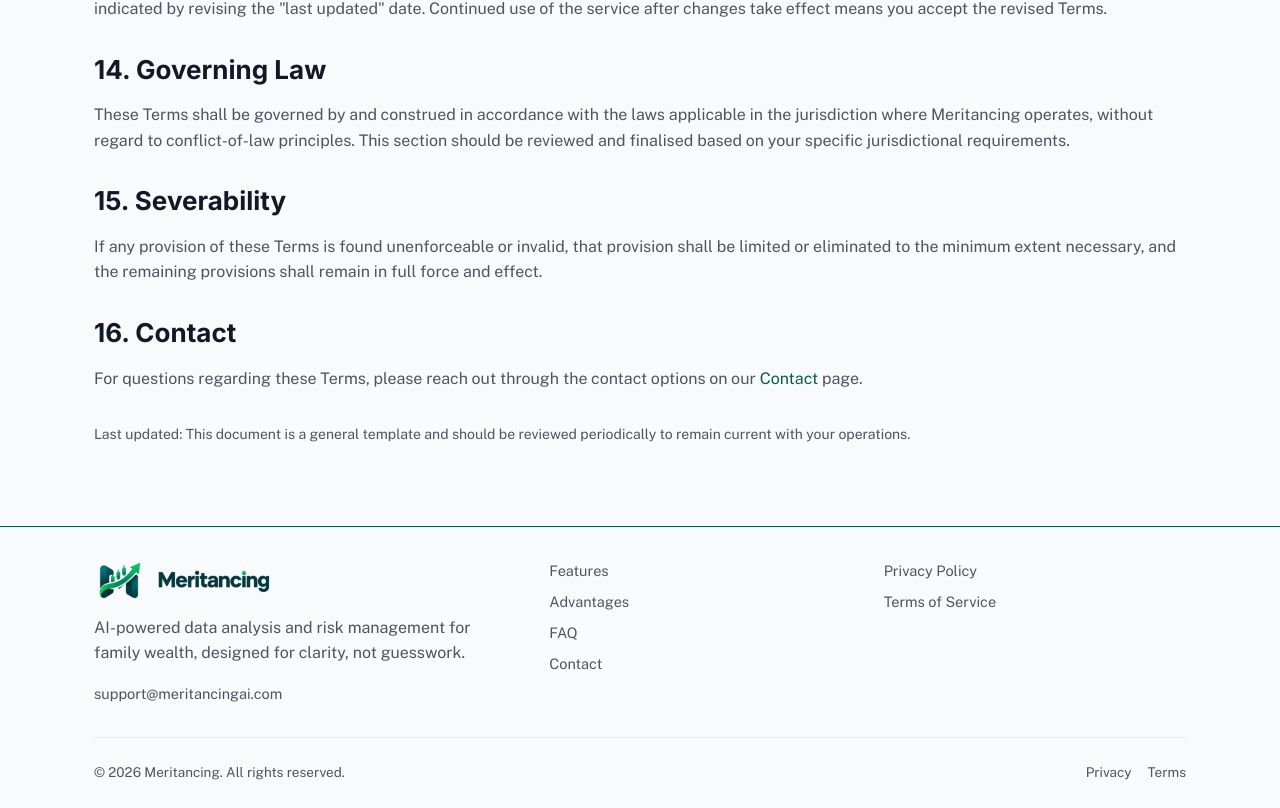
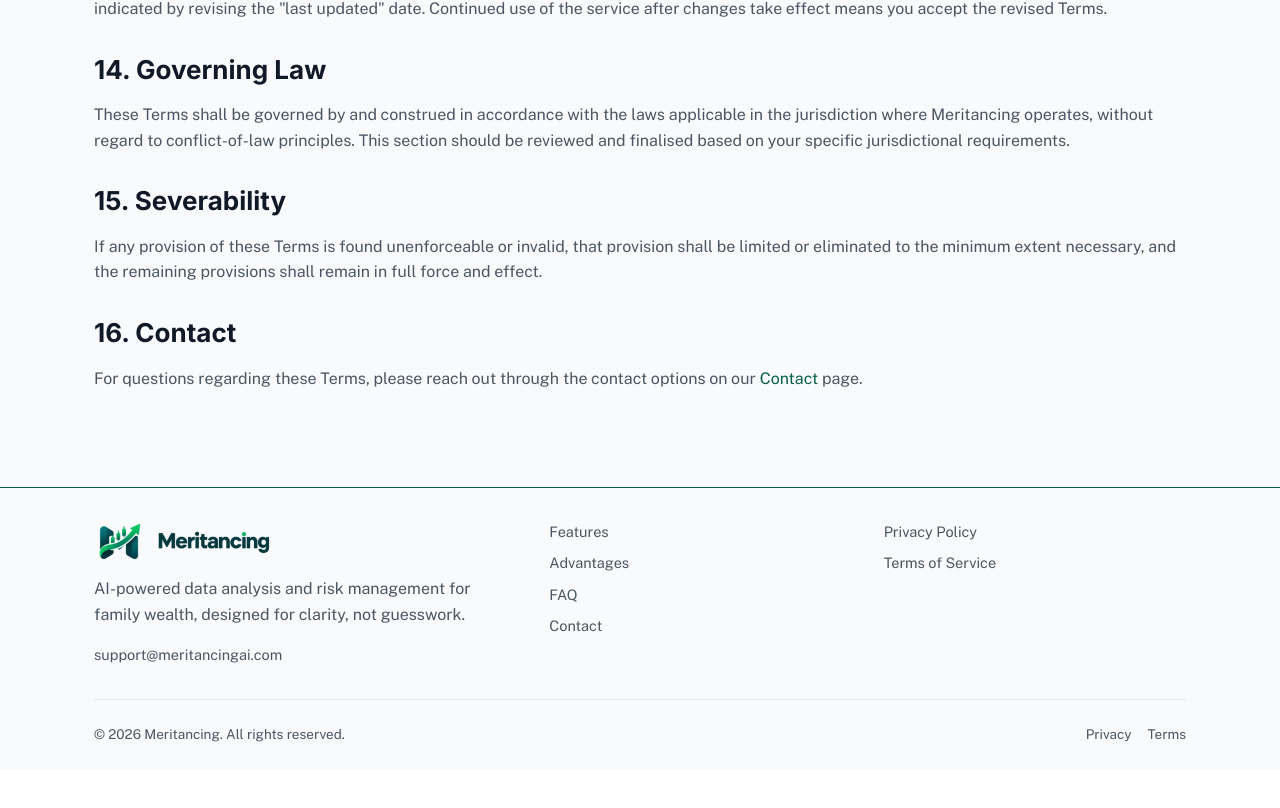
Before and after one commit to taybadeveloper/Meritancing, a Next.js app: page /terms in a window 1280 px wide. Shown: the part 2242-3050 px from the top of the page. After the commit the page ends 3011 px from the top, so only its background shows below. Built offline with nearby package versions, Linux system fonts and the light colour scheme.

Commit message:
Remove last updated template note from terms page

```diff
--- a/app/terms/page.js
+++ b/app/terms/page.js
@@ -225,11 +225,6 @@ export default function TermsPage() {
                 {section.body}
               </div>
             ))}
-
-            <p style={{ fontSize: "14px" }}>
-              Last updated: This document is a general template and should be
-              reviewed periodically to remain current with your operations.
-            </p>
           </div>
         </div>
       </section>
```
